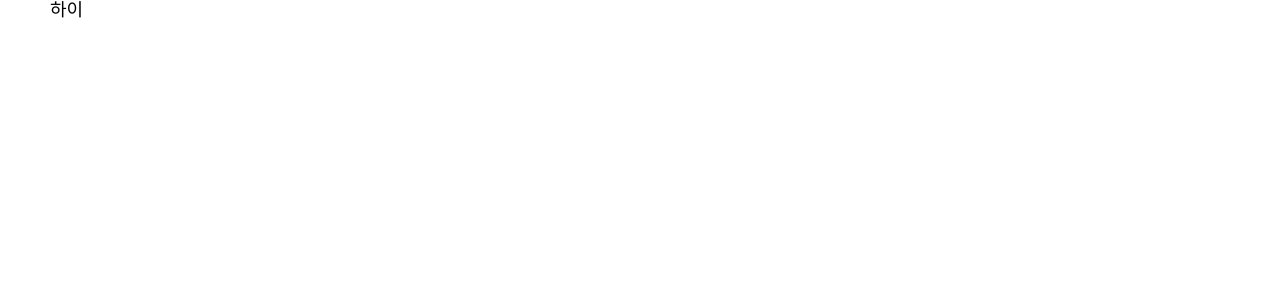
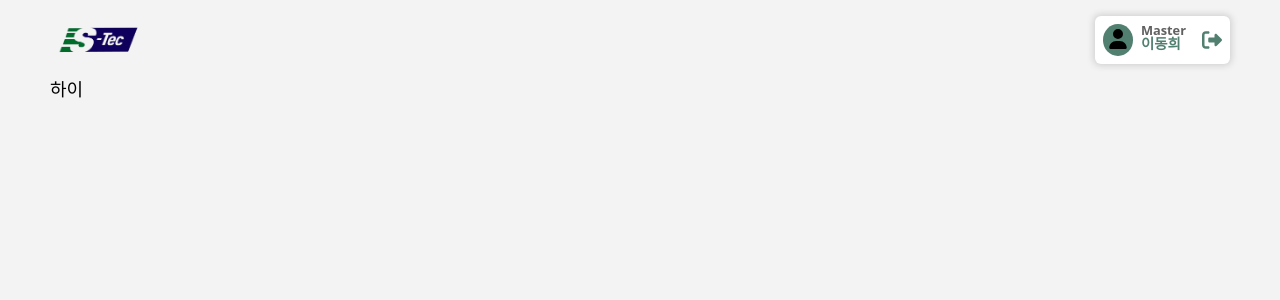
Before and after one commit to DUKE506/FMS_FrontEnd, a Next.js app in the folder fms_front-end/: page /admin/place in a window 1280 px wide. Shown: the top 300 px of the page. Built offline with nearby package versions, Linux system fonts and the light colour scheme.

Commit message:
feat :  Nav [프로필 컴포넌트], Drawer 작업 중

```diff
--- /dev/null
+++ b/fms_front-end/src/app/(afterLogin)/_components/Drawer/Drawer.tsx
@@ -0,0 +1,13 @@
+
+
+
+
+
+const Drawer = () => {
+    return(
+        <div>
+        </div>
+    )
+}
+
+export default Drawer;
--- /dev/null
+++ b/fms_front-end/src/app/(afterLogin)/_components/Nav/Nav.module.css
@@ -0,0 +1,11 @@
+
+.nav{
+    padding: var(--pad-default) 0;
+    display: flex;
+    justify-content: space-between;
+}
+
+.link{
+    display: flex;
+    align-items: center;
+}
--- /dev/null
+++ b/fms_front-end/src/app/(afterLogin)/_components/Nav/Nav.tsx
@@ -0,0 +1,26 @@
+import Link from 'next/link';
+import styles from './Nav.module.css'
+import Image from 'next/image'
+import Logo from '../../../../../public/images/stecLogo.png'
+import NavProfile from './_components/NavProfile/NavProfile';
+
+const Nav = () => (
+    <div className={styles.nav}>
+
+            <Link
+                className={styles.link}
+                href={"/login"}
+                >
+                <Image
+                src={Logo}
+                alt='로고'
+                sizes='100vw'
+                width={100}
+                />
+            </Link>
+
+            <NavProfile />
+    </div>
+)
+
+export default Nav;
--- /dev/null
+++ b/fms_front-end/src/app/(afterLogin)/_components/Nav/_components/NavProfile/NavProfile.module.css
@@ -0,0 +1,49 @@
+
+.profile{
+    width: fit-content;
+    display: flex;
+    gap: var(--pad-default);
+    border-radius: var(--radius-default);
+
+    background-color: white;
+    padding: var(--pad-half);
+
+    box-shadow:  0 0 6px 2px #d3d3d3;
+}
+
+.user{
+    display: flex;
+    gap: var(--pad-half);
+}
+
+.img{
+    border-radius: 50%;
+    padding: 0.3rem;
+    background-color: var(--color-grn1);
+}
+
+.info{
+    display: flex;
+    flex-direction: column;
+}
+
+.job{
+    font-size: 0.8rem;
+    font-weight: bold;
+    color: var(--color-gr1);
+}
+
+.name{
+    font-size: 0.9rem;
+    font-weight: bold;
+    color: var(--color-grn1);
+}
+
+.icon{
+    display: flex;
+    align-items: center;
+}
+
+.icon:hover{
+    cursor: pointer;
+}
--- /dev/null
+++ b/fms_front-end/src/app/(afterLogin)/_components/Nav/_components/NavProfile/NavProfile.tsx
@@ -0,0 +1,51 @@
+"use client"
+import Image from 'next/image'
+import styles from './NavProfile.module.css'
+import { useRouter } from 'next/navigation';
+
+interface NavProfile{
+    user:{
+        name:string;
+        job:string;
+    };
+}
+
+/**
+ * 사용자
+ * 프로필  [직급, 사용자명] 로그아웃
+ */
+
+const NavProfile = () =>{
+    const router = useRouter()
+
+    const OnSignOut = () =>{
+        router.push('/login')
+    }
+
+
+    return(
+        <div className={styles.profile}>
+            <div className={styles.user}>
+                <div className={styles.img}>
+                    {/* user 아이콘 */}
+                    <svg xmlns="http://www.w3.org/2000/svg" width={20} height={20}  viewBox="0 0 448 512"><path d="M224 256A128 128 0 1 0 224 0a128 128 0 1 0 0 256zm-45.7 48C79.8 304 0 383.8 0 482.3C0 498.7 13.3 512 29.7 512l388.6 0c16.4 0 29.7-13.3 29.7-29.7C448 383.8 368.2 304 269.7 304l-91.4 0z"/></svg>
+                </div>
+                <div className={styles.info}>
+                    <span className={styles.job}>
+                        Master
+                    </span>
+                    <span className={styles.name}>
+                        이동희
+                    </span>
+                </div>
+            </div>
+
+            <div className={styles.icon} onClick={OnSignOut}>
+                <svg xmlns="http://www.w3.org/2000/svg" fill="#518071" width={20} viewBox="0 0 512 512"><path d="M377.9 105.9L500.7 228.7c7.2 7.2 11.3 17.1 11.3 27.3s-4.1 20.1-11.3 27.3L377.9 406.1c-6.4 6.4-15 9.9-24 9.9c-18.7 0-33.9-15.2-33.9-33.9l0-62.1-128 0c-17.7 0-32-14.3-32-32l0-64c0-17.7 14.3-32 32-32l128 0 0-62.1c0-18.7 15.2-33.9 33.9-33.9c9 0 17.6 3.6 24 9.9zM160 96L96 96c-17.7 0-32 14.3-32 32l0 256c0 17.7 14.3 32 32 32l64 0c17.7 0 32 14.3 32 32s-14.3 32-32 32l-64 0c-53 0-96-43-96-96L0 128C0 75 43 32 96 32l64 0c17.7 0 32 14.3 32 32s-14.3 32-32 32z"/></svg>
+            </div>
+
+        </div>
+    )
+}
+
+export default NavProfile;
--- a/fms_front-end/src/app/(afterLogin)/layout.tsx
+++ b/fms_front-end/src/app/(afterLogin)/layout.tsx
@@ -1,4 +1,6 @@
 import { ReactNode } from "react"
+import Nav from "./_components/Nav/Nav";
+import Drawer from "./_components/Drawer/Drawer";
 
 
 type Props = {children : ReactNode};
@@ -6,6 +8,8 @@ type Props = {children : ReactNode};
 export default function Layout({children} : Props){
     return(
         <div className="inner">
+            <Nav />
+            <Drawer/>
             {children}
         </div>
     )
--- a/fms_front-end/src/styles/global.css
+++ b/fms_front-end/src/styles/global.css
@@ -10,6 +10,7 @@
     --color-gr1:#606060;
     --color-gr2:#929292;
     --color-gr3:#444444;
+    --color-gr4: #f3f3f3;
 
     --color-grn1:#518071;
 
@@ -227,10 +228,11 @@ body {
 #content {
   flex: 1;
   margin-top: calc(var(--pad-main)*5);
+  background-color: var(--color-gr4);
 }
 
 .inner {
-  inline-size: min(100% - 200px* 2, 1820px);
+  inline-size: min(100% - 50px*2, 1920px);
   margin-inline: auto;
 }
 
@@ -243,13 +245,13 @@ body {
 
 @media (max-width: 1280px) {
   .inner  {
-      inline-size: min(100% - 50px* 2, 1820px);
+      inline-size: min(100% - 50px* 2, 1920px);
   }
 }
 
 @media (max-width: 480px) {
   .inner  {
-      inline-size: min(100% - 20px* 2, 1820px);
+      inline-size: min(100% - 20px* 2, 1920px);
   }
 }
 
```
Also changed, not shown: fms_front-end/public/images/stecLogo.png (added), fms_front-end/src/app/(afterLogin)/_components/Drawer/Drawer.module.css (added).
